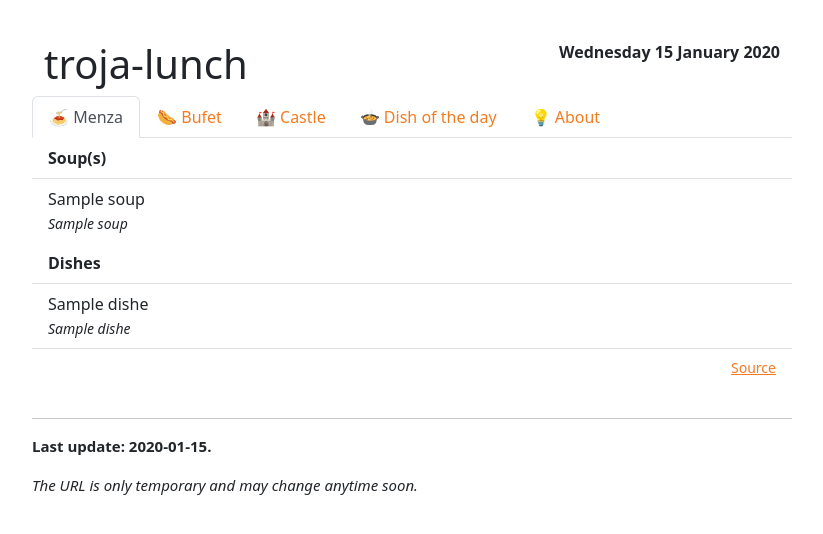
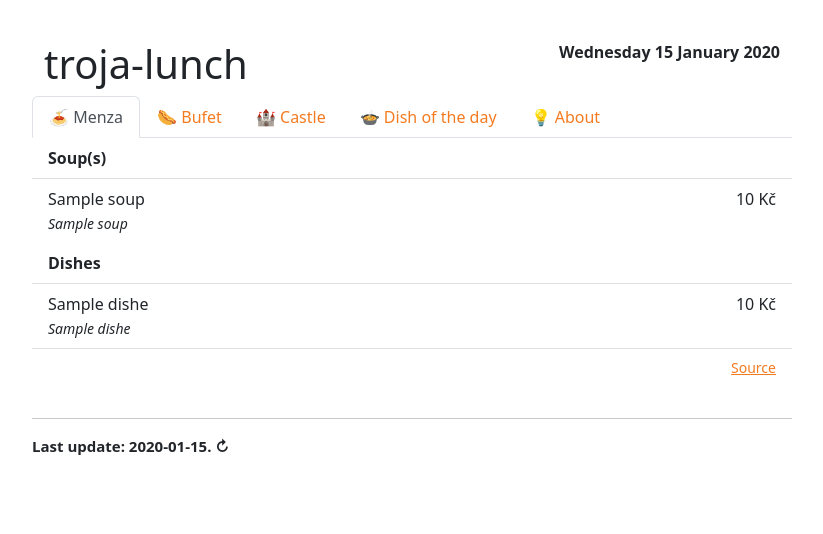
Before and after one commit to kasnerz/troja-lunch, a Python web app: template src/templates/index.html in a window 1280 px wide. Shown: the top 534 px of the page, without its empty margins (228-1051 px from the left). Run offline with Jinja, Linux system fonts and the light colour scheme; the template is opened without the code that fills it: most values are stand-ins (such as "Sample title", 1, 10 or a date in 2020).

Commit message:
Fix static, add prices

```diff
--- a/src/__init__.py
+++ b/src/__init__.py
@@ -220,7 +220,8 @@ def test_places():
 @app.route('/test_force_reload', methods=['GET', 'POST'])
 def test_force_reload():
     reload_places(force=True)
-    return success()
+    last_update = get_var('last_update').strftime("%d %b %Y %H:%M:%S")
+    return jsonify(success=True, last_update=last_update)
 
 
 def send_lunch_invite(channel="default"):
@@ -274,7 +275,7 @@ def create_app(*args, **kwargs):
     scheduler.add_job(id='invite', func=send_lunch_invite, trigger="cron", hour=11, day_of_week="mon,tue,wed,thu,fri")
     scheduler.start()
 
-    random.seed(42)
+    random.seed(314)
     return app
 
 
--- a/src/templates/index.html
+++ b/src/templates/index.html
@@ -1,14 +1,14 @@
 <!DOCTYPE html>
 <html>
 <head>
-<link rel="stylesheet" media="screen" href="{{ url_for('static', filename='css/bootstrap.min.css') }}">
-<link rel="stylesheet" type="text/css" href="{{ url_for('static', filename='css/custom.css') }}">
-<link rel="shortcut icon" href="{{ url_for('static', filename='img/favicon.ico') }}"">
+<link rel="stylesheet" media="screen" href="./static/css/bootstrap.min.css">
+<link rel="stylesheet" type="text/css" href="./static/css/custom.css">
+<link rel="shortcut icon" href="./static/img/favicon.ico"">
 <meta name="viewport" content="width=device-width, initial-scale=1.0">
 
-<script src="{{ url_for('static', filename='js/jquery.min.js') }}"></script>
-<script src="{{ url_for('static', filename='js/popper.min.js') }}"></script>
-<script src="{{ url_for('static', filename='js/bootstrap.min.js') }}"></script>
+<script src="./static/js/jquery.min.js"></script>
+<script src="./static/js/popper.min.js"></script>
+<script src="./static/js/bootstrap.min.js"></script>
 <title>troja-lunch</title>
 </head>
 
@@ -52,13 +52,13 @@
           <ul class="list-group list-group-flush">
             <li class="list-group-item"><b>Soup(s)</b></li>
               {% for x in place.soups %}
-              <li class="list-group-item">{{ x.name }}<br><small><i>{{ x.name_en }}</i></small></li>
+              <li class="list-group-item">{{ x.name }}{% if x.price != None %}<span  style="float:right;">{{ x.price }} Kč</span>{% endif %}<br><small><i>{{ x.name_en }}</i></small></li>
               {% endfor %}
           </ul>
           <ul class="list-group list-group-flush">
               <li class="list-group-item"><b>Dishes</b></li>
               {% for x in place.dishes %}
-              <li class="list-group-item">{{ x.name }}<br><small><i>{{ x.name_en }}</i></small></li>
+              <li class="list-group-item">{{ x.name }}{% if x.price != None %}<span  style="float:right;">{{ x.price }} Kč</span>{% endif %}<br><small><i>{{ x.name_en }}</i></small></li>
               {% endfor %}
               <li class="list-group-item"><p class="text-end small"><a href="{{ place.url }}">Source</a></p></li>
           </ul>
@@ -73,7 +73,7 @@
         <div class="dotdbox justify-content-center">
 
           <p><b>{{ dotd.dish }}</b> at <b>{{ dotd.place }}</b></p>
-          <img src="http://ufallab.ms.mff.cuni.cz/~kasner/cfm/{{ date.strftime('%Y-%m-%d') }}.png" class="img-fluid" style="max-width: 80%">
+          <img src="https://ufallab.ms.mff.cuni.cz/~kasner/cfm/{{ date.strftime('%Y-%m-%d') }}.png" class="img-fluid" style="max-width: 80%">
         </div>
       </div>
 
@@ -93,8 +93,22 @@
 
     <hr>
     <div id="footnote">
-        <p><b>Last update: {{ last_update }}.</b></p>
-        <p><i>The URL is only temporary and may change anytime soon.</i></p>
+        <p><b>Last update: <span class="last-update">{{ last_update }}</span>. <span class="reload-span">↻</span></b></p>
     </div>
 
 </body>
+
+
+<script>
+$(".reload-span").click(function(){
+    $(this).html('(Updating, this may take a while...)');
+    $.ajax({
+    type: "GET",
+    url: "./test_force_reload",
+    success: function(data) {
+      $(".last-update").html(data["last_update"]);
+      $(".reload-span").html('↻');
+    }
+  })
+});
+</script>
```
Also changed, not shown: src/places.py (+23 -7 lines).
